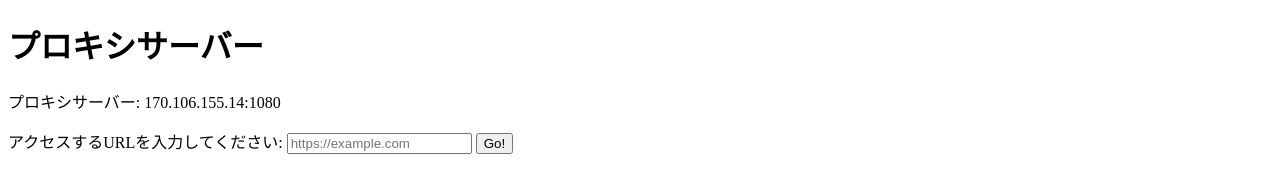
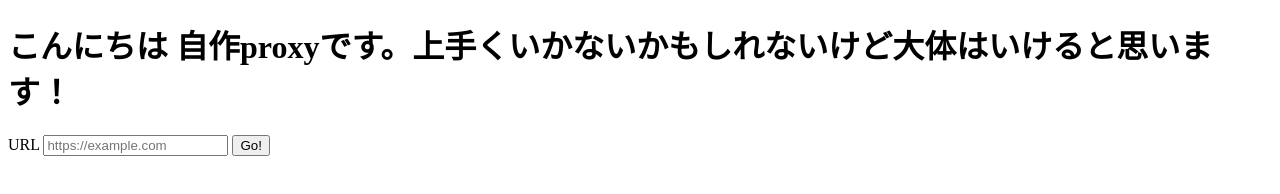
Before and after one commit to Tenakskd/poxy2, a website: page public/index.html in a window 1280 px wide. Drawn offline with Linux system fonts and the light colour scheme.

Commit message:
Update index.html

```diff
--- a/public/index.html
+++ b/public/index.html
@@ -3,7 +3,7 @@
 <head>
     <meta charset="UTF-8">
     <meta name="viewport" content="width=device-width, initial-scale=1.0">
-    <title>PHP Proxy Server</title>
+    <title>Server.js index.html app.js app.jsonプログラミング言語解説！</title>
     <script>
         // エンターキーが押されたときまたはGo!ボタンが押されたときにフォームを送信
         function submitForm(event) {
@@ -21,14 +21,13 @@
     </script>
 </head>
 <body>
-    <h1>プロキシサーバー</h1>
+    <h1>こんにちは
+自作proxyです。上手くいかないかもしれないけど大体はいけると思います！</h1>
 
-    <!-- IPアドレスとポート番号の表示 -->
-    <p>プロキシサーバー: 170.106.155.14:1080</p>
 
     <!-- URL入力欄 -->
     <form id="proxyForm">
-        <label for="url">アクセスするURLを入力してください:</label>
+        <label for="url">URL</label>
         <input type="text" id="url" name="url" placeholder="https://example.com" onkeypress="submitForm(event)">
         <button type="button" onclick="submitForm(event)">Go!</button>
     </form>
```
